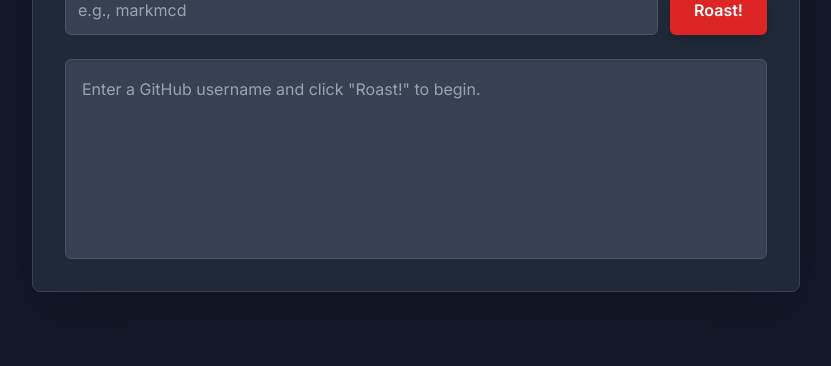
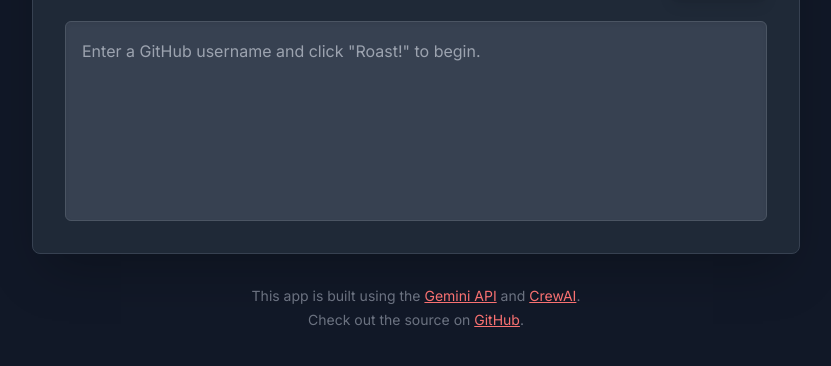
Before and after one commit to markmcd/roasthub, a plain HTML site: page src/static/index.html in a window 1280 px wide. Shown: the part 324-690 px from the top of the page, without its empty margins (224-1055 px from the left). Drawn offline with nearby package versions, Linux system fonts and the light colour scheme.

Commit message:
Added a placeholder footer

```diff
--- a/src/static/index.html
+++ b/src/static/index.html
@@ -78,7 +78,7 @@
         }
     </style>
 </head>
-<body class="bg-gray-900 text-gray-100 min-h-screen flex items-center justify-center p-4">
+<body class="bg-gray-900 text-gray-100 min-h-screen flex flex-col items-center justify-center p-4">
     <div class="bg-gray-800 p-8 rounded-lg shadow-2xl w-full max-w-3xl border border-gray-700">
         <h1 class="text-4xl font-bold text-center text-red-500 mb-6">
             <span class="text-gray-200">GitHub</span>Roast
@@ -110,6 +110,19 @@
         >
             <p class="text-gray-400">Enter a GitHub username and click "Roast!" to begin.</p>
         </div>
+    </div>
+
+    <div class="text-center text-gray-500 text-sm mt-8">
+        <p>
+            This app is built using the
+            <a href="https://ai.google.dev/gemini-api" target="_blank" class="text-red-400 hover:text-red-300 underline">Gemini API</a>
+            and
+            <a href="https://www.crewai.com/" target="_blank" class="text-red-400 hover:text-red-300 underline">CrewAI</a>.
+        </p>
+        <p class="mt-1">
+            Check out the source on
+            <a href="https://github.com/markmcd/roasthub" target="_blank" class="text-red-400 hover:text-red-300 underline">GitHub</a>.
+        </p>
     </div>
 
     <script>
```
